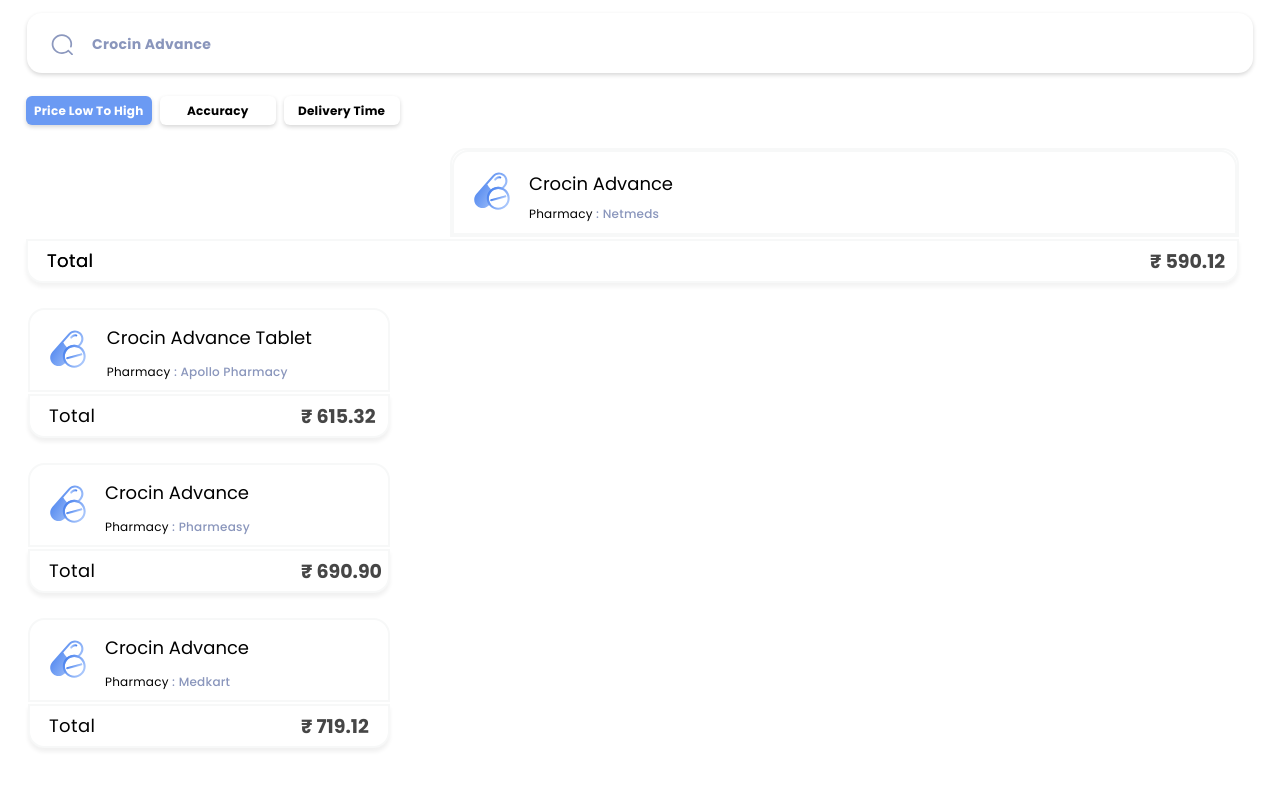
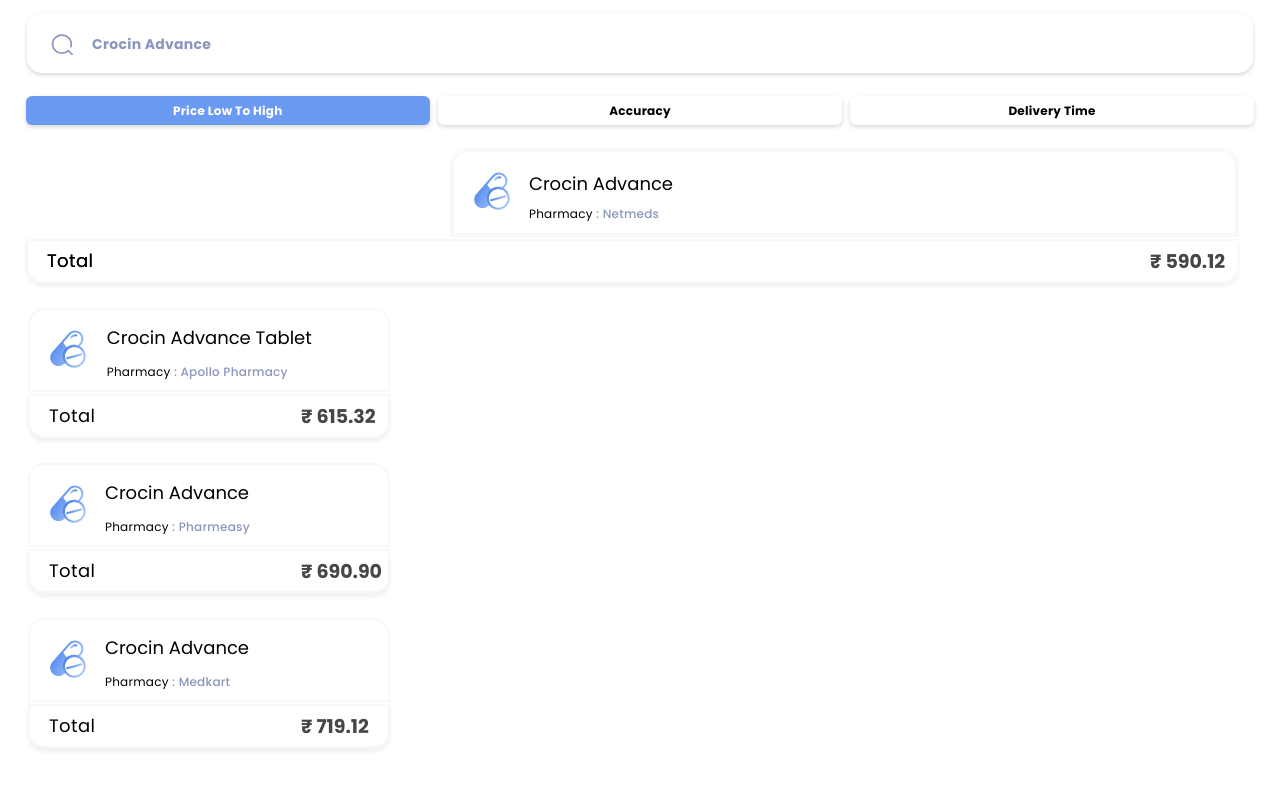
Before and after one commit to shutupfaezan/Medicomp, a website built with Parcel: page mobile-results.html in a window 1280 px wide. Shown: the part 76-864 px from the top of the page. Built offline with nearby package versions, Linux system fonts and the light colour scheme; a web font is replaced by a local one.

Commit message:
changes to the header section of the monile results page

```diff
--- a/mobile-results.css
+++ b/mobile-results.css
@@ -141,6 +141,7 @@
   padding: var(--padding-7xs-5) var(--padding-5xs);
   white-space: nowrap;
   color: var(--white);
+  flex: 1;
 }
 .accuracy {
   position: relative;
@@ -157,7 +158,8 @@
   flex-direction: row;
   align-items: flex-start;
   justify-content: flex-start;
-  padding: var(--padding-7xs-5) var(--padding-8xl);
+  padding: var(--padding-7xs-5) var(--padding-5xs);
+  flex: 1;
 }
 .delivery-time {
   text-decoration: none;
@@ -181,7 +183,8 @@
   box-shadow: 0 2px 4px rgba(0, 0, 0, 0.16);
   border-radius: var(--br-7xs);
   background-color: var(--white);
-  padding: var(--padding-7xs-5) var(--padding-sm);
+  padding: var(--padding-7xs-5) var(--padding-5xs);
+  flex: 1;
 }
 .filter-names-parent {
   margin: 0;
--- a/mobile-results.html
+++ b/mobile-results.html
@@ -57,15 +57,15 @@
           </div>
         </div>
       </div>
-      <nav class="filter-names-parent">
-        <div class="filter-names">
-          <b class="price-low-to">Price Low To High</b>
+      <nav class="filter-names-parent w-100 d-flex">
+        <div class="filter-names col-4">
+          <b class="price-low-to mx-auto">Price Low To High</b>
         </div>
-        <div class="filter-names1">
-          <b class="accuracy">Accuracy</b>
+        <div class="filter-names1 col-4 text-center">
+          <b class="accuracy mx-auto">Accuracy</b>
         </div>
-        <div class="filter-names2">
-          <a class="delivery-time">Delivery Time</a>
+        <div class="filter-names2 col-4 text-center">
+          <a class="delivery-time mx-auto">Delivery Time</a>
         </div>
       </nav>
       <section class="product-item-parent">
```
